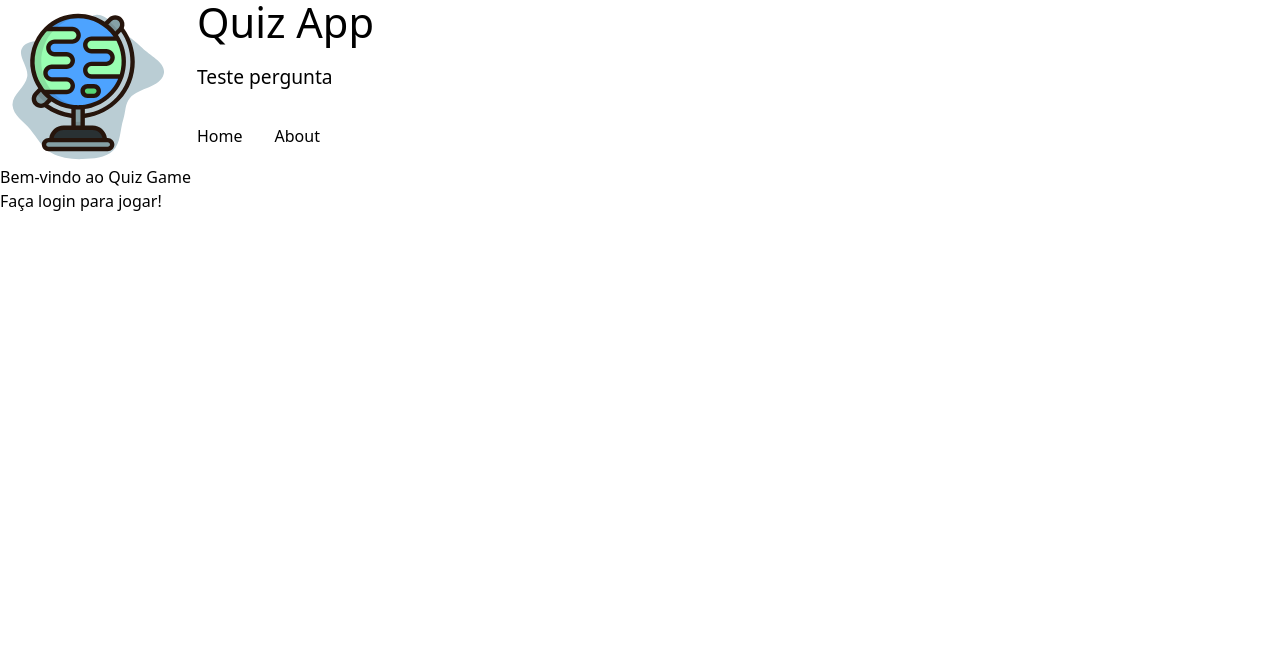
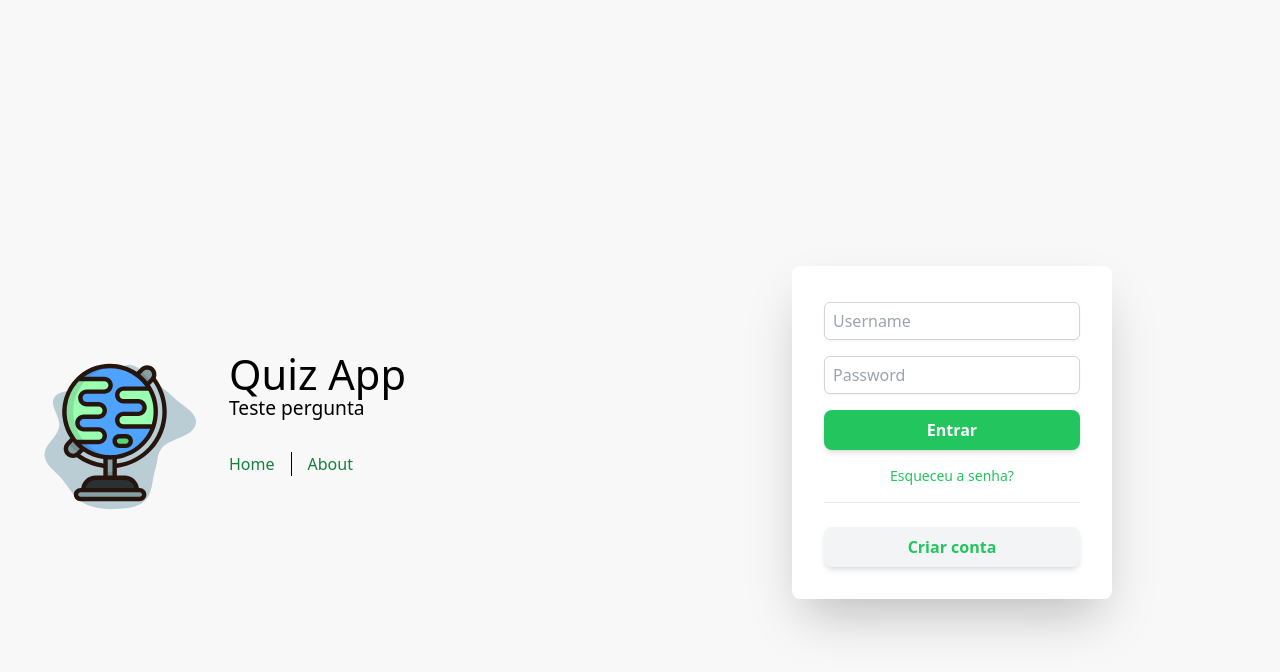
Before and after one commit to eduardopr14/hackaton-postech-web, a Vue app: page / in a window 1280 px wide. Shown: the top 672 px of the page. Built offline with nearby package versions, Linux system fonts and the light colour scheme; the HTML template or start-up script is replaced by a standard one.

Commit message:
feat: layout login

```diff
--- a/src/App.vue
+++ b/src/App.vue
@@ -4,82 +4,38 @@ import HelloWorld from './components/HelloWorld.vue'
 </script>
 
 <template>
-  <header>
-    <img alt="Vue logo" class="logo" src="@/assets/logo.svg" width="165" height="165" />
+  <div class="bg-[#F8F8F8]">
+    <div id="app" class="max-w-screen-xl mx-auto p-8 font-normal grid lg:grid-cols-2 lg:gap-8">
+      <header class="max-h-screen leading-6 lg:flex lg:items-center lg:pr-[var(--section-gap)/2]">
+        <img
+          alt="Vue logo"
+          class="block mx-auto mb-8 lg:m-0 lg:mr-8"
+          src="@/assets/logo.svg"
+          width="165"
+          height="165"
+        />
 
-    <div class="wrapper">
-      <HelloWorld message="Quiz App" />
+        <div class="wrapper lg:flex lg:items-start lg:flex-wrap">
+          <HelloWorld message="Quiz App" />
 
-      <nav>
-        <RouterLink to="/">Home</RouterLink>
-        <RouterLink to="/about">About</RouterLink>
-      </nav>
+          <nav class="w-full text-center mt-8 text-xs lg:text-left lg:mt-4 lg:ml-[-1rem] lg:text-base lg:py-4">
+            <RouterLink
+              to="/"
+              class="inline-block px-4 border-l border-black first-of-type:border-0 text-green-700 transition duration-400 hover:bg-green-100"
+            >
+              Home
+            </RouterLink>
+            <RouterLink
+              to="/about"
+              class="inline-block px-4 border-l border-black first-of-type:border-0 text-green-700 transition duration-400 hover:bg-green-100"
+            >
+              About
+            </RouterLink>
+          </nav>
+        </div>
+      </header>
+
+      <RouterView class="lg:min-h-screen lg:flex lg:items-center" />
     </div>
-  </header>
-
-  <RouterView />
+  </div>
 </template>
-
-<style scoped>
-header {
-  line-height: 1.5;
-  max-height: 100vh;
-}
-
-.logo {
-  display: block;
-  margin: 0 auto 2rem;
-}
-
-nav {
-  width: 100%;
-  font-size: 12px;
-  text-align: center;
-  margin-top: 2rem;
-}
-
-nav a.router-link-exact-active {
-  color: var(--color-text);
-}
-
-nav a.router-link-exact-active:hover {
-  background-color: transparent;
-}
-
-nav a {
-  display: inline-block;
-  padding: 0 1rem;
-  border-left: 1px solid var(--color-border);
-}
-
-nav a:first-of-type {
-  border: 0;
-}
-
-@media (min-width: 1024px) {
-  header {
-    display: flex;
-    place-items: center;
-    padding-right: calc(var(--section-gap) / 2);
-  }
-
-  .logo {
-    margin: 0 2rem 0 0;
-  }
-
-  header .wrapper {
-    display: flex;
-    place-items: flex-start;
-    flex-wrap: wrap;
-  }
-
-  nav {
-    text-align: left;
-    margin-left: -1rem;
-    font-size: 1rem;
-
-    padding: 1rem 0;
-    margin-top: 1rem;
-  }
-}
-</style>
--- a/src/assets/base.css
+++ /dev/null
@@ -1,86 +0,0 @@
-/* color palette from <https://github.com/vuejs/theme> */
-:root {
-  --vt-c-white: #ffffff;
-  --vt-c-white-soft: #f8f8f8;
-  --vt-c-white-mute: #f2f2f2;
-
-  --vt-c-black: #181818;
-  --vt-c-black-soft: #222222;
-  --vt-c-black-mute: #282828;
-
-  --vt-c-indigo: #2c3e50;
-
-  --vt-c-divider-light-1: rgba(60, 60, 60, 0.29);
-  --vt-c-divider-light-2: rgba(60, 60, 60, 0.12);
-  --vt-c-divider-dark-1: rgba(84, 84, 84, 0.65);
-  --vt-c-divider-dark-2: rgba(84, 84, 84, 0.48);
-
-  --vt-c-text-light-1: var(--vt-c-indigo);
-  --vt-c-text-light-2: rgba(60, 60, 60, 0.66);
-  --vt-c-text-dark-1: var(--vt-c-white);
-  --vt-c-text-dark-2: rgba(235, 235, 235, 0.64);
-}
-
-/* semantic color variables for this project */
-:root {
-  --color-background: var(--vt-c-white);
-  --color-background-soft: var(--vt-c-white-soft);
-  --color-background-mute: var(--vt-c-white-mute);
-
-  --color-border: var(--vt-c-divider-light-2);
-  --color-border-hover: var(--vt-c-divider-light-1);
-
-  --color-heading: var(--vt-c-text-light-1);
-  --color-text: var(--vt-c-text-light-1);
-
-  --section-gap: 160px;
-}
-
-@media (prefers-color-scheme: dark) {
-  :root {
-    --color-background: var(--vt-c-black);
-    --color-background-soft: var(--vt-c-black-soft);
-    --color-background-mute: var(--vt-c-black-mute);
-
-    --color-border: var(--vt-c-divider-dark-2);
-    --color-border-hover: var(--vt-c-divider-dark-1);
-
-    --color-heading: var(--vt-c-text-dark-1);
-    --color-text: var(--vt-c-text-dark-2);
-  }
-}
-
-*,
-*::before,
-*::after {
-  box-sizing: border-box;
-  margin: 0;
-  font-weight: normal;
-}
-
-body {
-  min-height: 100vh;
-  color: var(--color-text);
-  background: var(--color-background);
-  transition:
-    color 0.5s,
-    background-color 0.5s;
-  line-height: 1.6;
-  font-family:
-    Inter,
-    -apple-system,
-    BlinkMacSystemFont,
-    'Segoe UI',
-    Roboto,
-    Oxygen,
-    Ubuntu,
-    Cantarell,
-    'Fira Sans',
-    'Droid Sans',
-    'Helvetica Neue',
-    sans-serif;
-  font-size: 15px;
-  text-rendering: optimizeLegibility;
-  -webkit-font-smoothing: antialiased;
-  -moz-osx-font-smoothing: grayscale;
-}
--- a/src/assets/main.css
+++ /dev/null
@@ -1,35 +0,0 @@
-@import './base.css';
-
-#app {
-  max-width: 1280px;
-  margin: 0 auto;
-  padding: 2rem;
-  font-weight: normal;
-}
-
-a,
-.green {
-  text-decoration: none;
-  color: hsla(160, 100%, 37%, 1);
-  transition: 0.4s;
-  padding: 3px;
-}
-
-@media (hover: hover) {
-  a:hover {
-    background-color: hsla(160, 100%, 37%, 0.2);
-  }
-}
-
-@media (min-width: 1024px) {
-  body {
-    display: flex;
-    place-items: center;
-  }
-
-  #app {
-    display: grid;
-    grid-template-columns: 1fr 1fr;
-    padding: 0 2rem;
-  }
-}
--- a/src/router/index.ts
+++ b/src/router/index.ts
@@ -9,9 +9,9 @@ import StudentView from '@/views/StudentView.vue';
 import { useAuthStore } from '@/stores/auth';
 
 const routes = [
-  { path: '/', name: 'Home', component: HomeView },
+  { path: '/', name: 'Home', component: LoginView },
   { path: '/about', name: 'About', component: AboutView },
-  { path: '/login', name: 'Login', component: LoginView },
+  { path: '/login', name: 'Login', redirect: { name: 'Home' } },
   {
     path: '/quiz',
     name: 'Quiz',
--- a/src/views/LoginView.vue
+++ b/src/views/LoginView.vue
@@ -1,18 +1,47 @@
 <template>
-  <div>
-    <h1>Login</h1>
-    <form @submit.prevent="handleLogin">
-      <div>
-        <label for="username">Usuário:</label>
-        <input id="username" v-model="username" required />
-      </div>
-      <div>
-        <label for="password">Senha:</label>
-        <input id="password" type="password" v-model="password" required />
-      </div>
-      <button type="submit">Entrar</button>
-    </form>
-    <p v-if="errorMessage" style="color: red;">{{ errorMessage }}</p>
+  <div class="flex items-center justify-center h-screen">
+    <div class="bg-white p-8 rounded-lg shadow-2xl w-80">
+      <form @submit.prevent="handleLogin">
+        <div class="mb-4">
+          <input
+            id="username"
+            v-model="username"
+            placeholder="Username"
+            required
+            class="mt-1 p-[6px] pl-2 block w-full rounded-md border-gray-300 shadow-sm border focus:border-green-500  focus:outline-none"
+          />
+        </div>
+        <div class="mb-4">
+          <input
+            id="password"
+            type="password"
+            v-model="password"
+            placeholder="Password"
+            required
+            class="mt-1 p-[6px] pl-2 block w-full rounded-md border-gray-300 shadow-sm border focus:border-green-500  focus:outline-none"
+          />
+        </div>
+        <button
+          type="submit"
+          class="w-full py-2 px-4 bg-green-500 hover:bg-green-600 text-white font-semibold rounded-lg shadow-md focus:outline-none focus:bg-[#2dac5c]"
+        >
+          Entrar
+        </button>
+      </form>
+      <p v-if="errorMessage" class="mt-4 text-red-500 text-center text-sm">{{ errorMessage }}</p>
+      <router-link
+        to="/forgot-password"
+        class="block mt-4 pb-4 border-b text-sm text-center text-green-500 hover:underline focus:outline-none focus:underline"
+      >
+        Esqueceu a senha?
+      </router-link>
+      <router-link
+        to="/register"
+        class="block mt-6 py-2 px-4 bg-gray-100 text-center text-green-500 font-semibold rounded-lg shadow-md hover:bg-gray-200 focus:outline-none focus:bg-[#d9d9db]"
+      >
+        Criar conta
+      </router-link>
+    </div>
   </div>
 </template>
 
```
